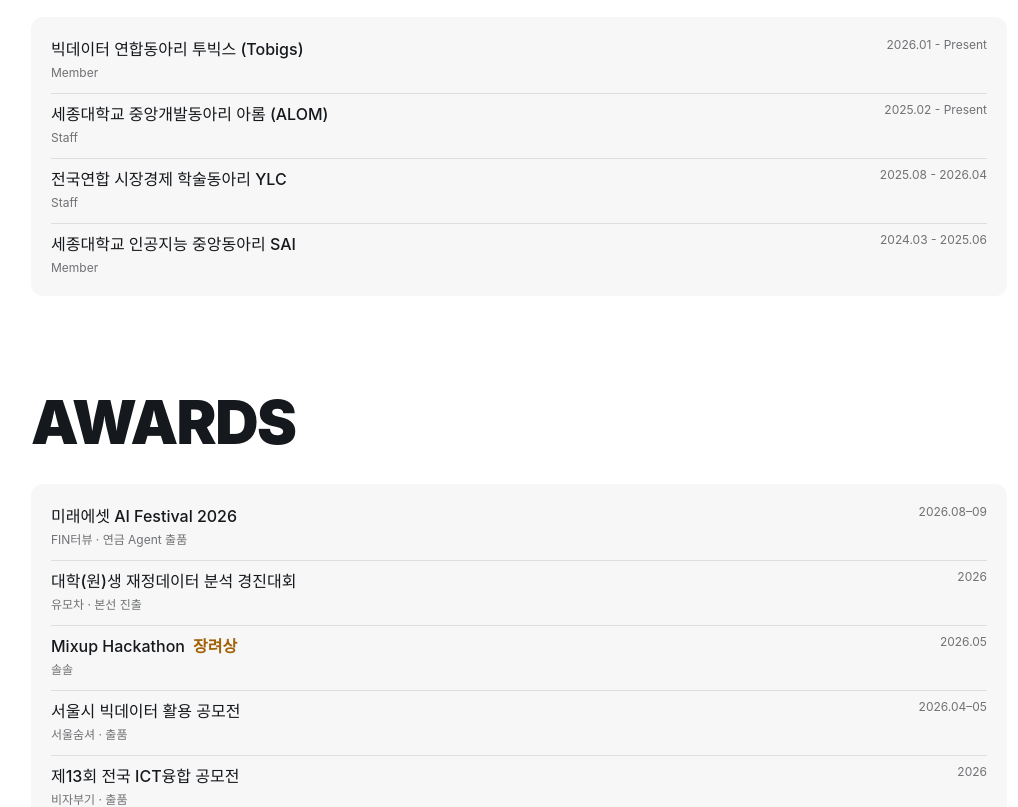
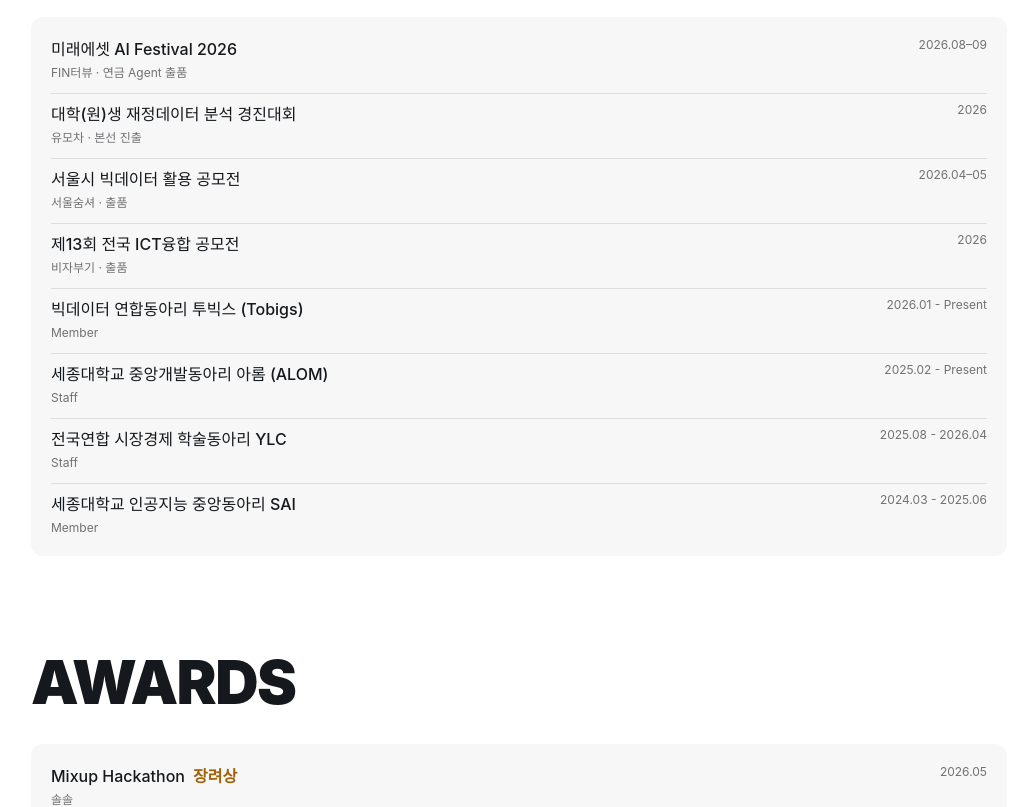
Before and after one commit to JungYeoni/portfolio, a Next.js app: page / in a window 1280 px wide. Shown: the part 2240-3047 px from the top of the page, without its empty margins (121-1139 px from the left). Built offline with nearby package versions, Linux system fonts and the light colour scheme; a web font is replaced by a local one.

Commit message:
refactor: 수상과 참가 활동 분리 (#17)

```diff
--- a/src/app/page.tsx
+++ b/src/app/page.tsx
@@ -1,6 +1,6 @@
 import type { Metadata } from "next";
 import Link from "next/link";
-import { activities, certifications, competitions, experience, profile, projects } from "@/data/portfolio";
+import { activities, awards, certifications, experience, profile, projects } from "@/data/portfolio";
 import { ExtLink, Section } from "./_components/ui";
 
 export const metadata: Metadata = {
@@ -88,7 +88,7 @@
 
         <Section id="awards" title="Awards">
           <ul className="grid gap-2 rounded-xl bg-card p-5 text-base">
-            {competitions.map((item) => (
+            {awards.map((item) => (
               <li key={item.title} className="border-b border-line pb-3 last:border-0 last:pb-0">
                 <div className="flex justify-between gap-3">
                   <span className="font-medium">
--- a/src/data/portfolio.ts
+++ b/src/data/portfolio.ts
@@ -259,18 +259,18 @@
   },
 ];
 
-export const competitions: { title: string; period: string; detail?: string; award?: string }[] = [
-  { title: "미래에셋 AI Festival 2026", period: "2026.08–09", detail: "FIN터뷰 · 연금 Agent 출품" },
-  { title: "대학(원)생 재정데이터 분석 경진대회", period: "2026", detail: "유모차 · 본선 진출" },
+export const awards = [
   { title: "Mixup Hackathon", period: "2026.05", detail: "솔솔", award: "장려상" },
-  { title: "서울시 빅데이터 활용 공모전", period: "2026.04–05", detail: "서울숨셔 · 출품" },
-  { title: "제13회 전국 ICT융합 공모전", period: "2026", detail: "비자부기 · 출품" },
   { title: "세종대학교 창업캠프", period: "2025", award: "대상" },
   { title: "YLC 기업분석대회", period: "2025", award: "우수상" },
   { title: "세종대학교 SW·AI 해커톤", period: "2025", award: "장려상" },
 ];
 
 export const activities = [
+  { title: "미래에셋 AI Festival 2026", period: "2026.08–09", role: "FIN터뷰 · 연금 Agent 출품" },
+  { title: "대학(원)생 재정데이터 분석 경진대회", period: "2026", role: "유모차 · 본선 진출" },
+  { title: "서울시 빅데이터 활용 공모전", period: "2026.04–05", role: "서울숨셔 · 출품" },
+  { title: "제13회 전국 ICT융합 공모전", period: "2026", role: "비자부기 · 출품" },
   { title: "빅데이터 연합동아리 투빅스 (Tobigs)", period: "2026.01 - Present", role: "Member" },
   { title: "세종대학교 중앙개발동아리 아롬 (ALOM)", period: "2025.02 - Present", role: "Staff" },
   { title: "전국연합 시장경제 학술동아리 YLC", period: "2025.08 - 2026.04", role: "Staff" },
```
Also changed, not shown: 1 other file (tests, documents, lock files or other folders).
